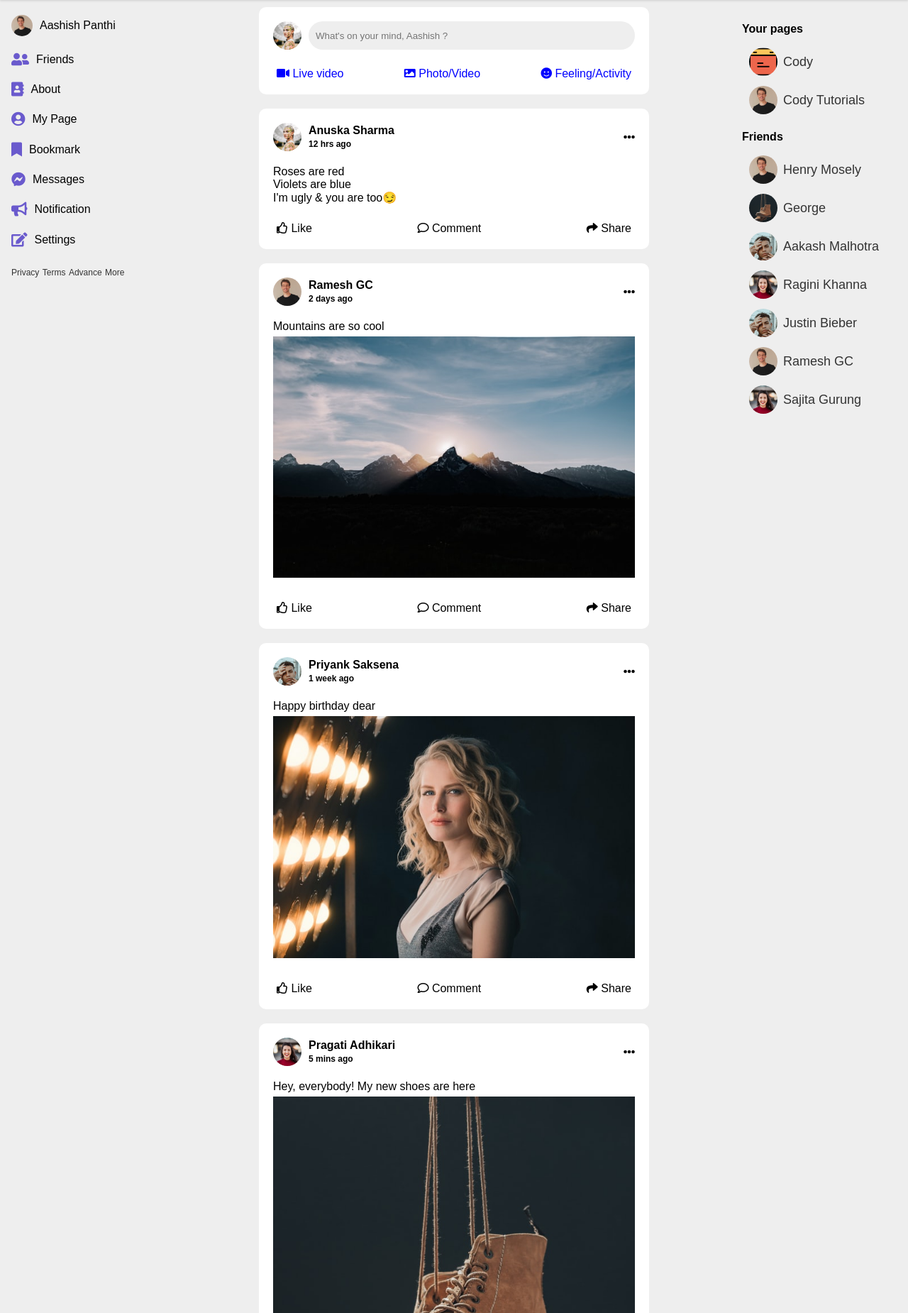
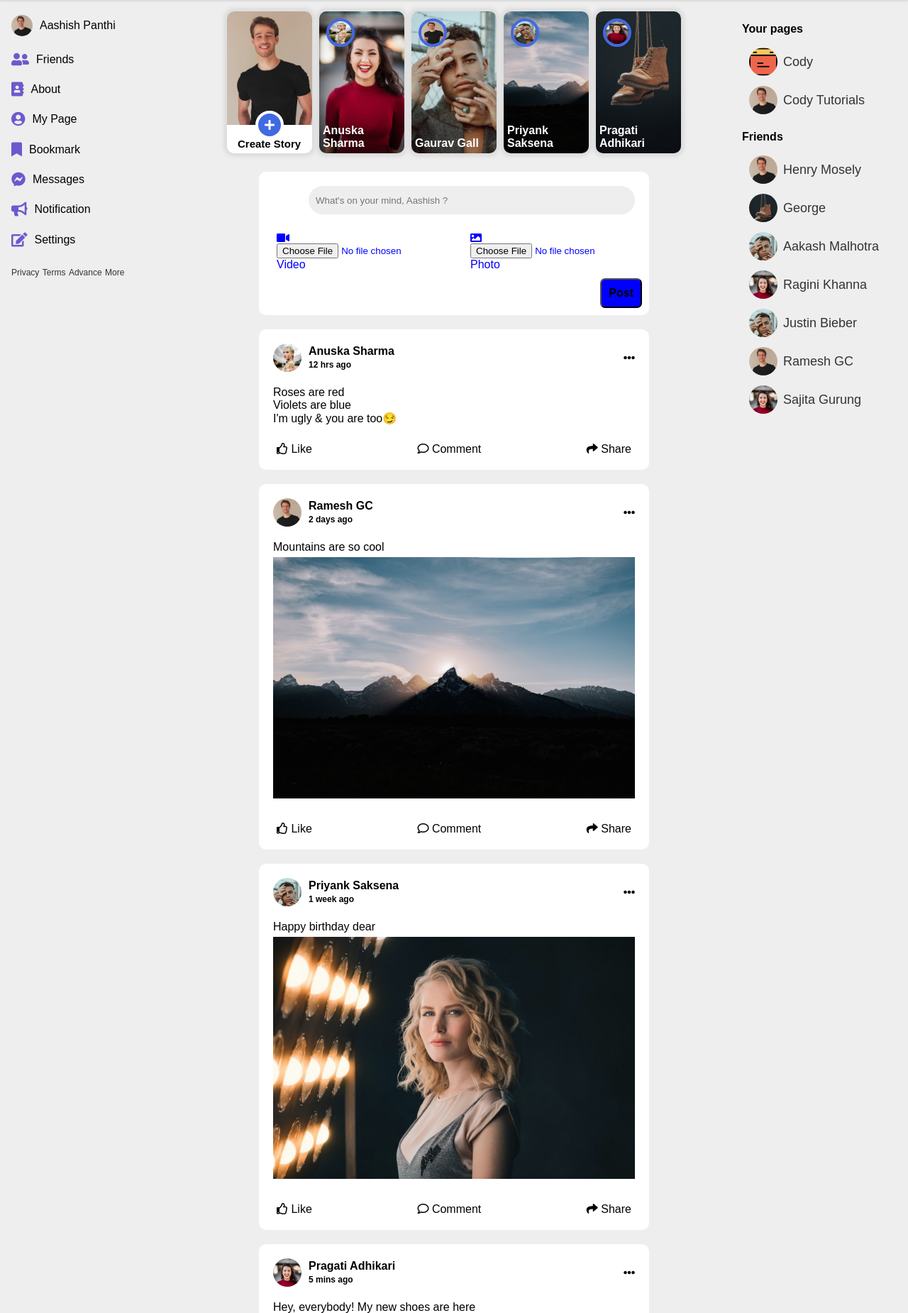
Before and after one commit to RufetYusubov/devopsgram, a Django app: page /devops/home/ in a window 1280 px wide. Shown: the part 70-1920 px from the top of the page at 71% size. Run offline with Django 4.2, Linux system fonts and the light colour scheme; the visitor is signed in with stand-in values (Sample User, id 1); parts of the project's set-up code (start-up, migrations or seed data) failed here and were passed over.

Commit message:
Modelde duzelis olundu

```diff
--- a/socialApp/models.py
+++ b/socialApp/models.py
@@ -6,6 +6,7 @@ class PostModel(models.Model):
     text = models.TextField(blank=True,null=True)
     image = models.ImageField(upload_to='posters/',blank=True,null=True)
     video = models.FileField(upload_to='videos/',blank=True,null=True)
+    pub_date = models.DateTimeField(auto_now_add=True)
 
     class Meta:
         verbose_name = "Post"
--- a/static/css/style.css
+++ b/static/css/style.css
@@ -386,3 +386,13 @@ nav .nav-right a > i{
     cursor:pointer;
     margin-left:8px;
 }
+
+.post_button{
+    background-color: blue;
+    display: block;
+    margin-left: auto;
+    font-size: 16px;
+    font-weight: 600;
+    padding: 10px 10px;
+    border-radius: 7px;
+}
--- a/templates/home.html
+++ b/templates/home.html
@@ -92,30 +92,76 @@ Home
 
 
         <div class="middle-panel">
+            <div class="story-section">
 
+                <div class="story create">
+                    <div class="dp-image">
+                        <img src="./images/dp.jpg" alt="Profile pic">
+                    </div>
+                    <span class="dp-container">
+                        <i class="fa fa-plus"></i>
+                    </span>
+                    <span class="name">Create Story</span>
+                </div>
+
+
+                <div class="story">
+                    <img src="./images/model.jpg" alt="Anuska's story">
+                    <div class="dp-container">
+                        <img src="./images/girl.jpg" alt="">
+                    </div>
+                    <p class="name">Anuska Sharma</p>
+                </div>
+
+                <div class="story">
+                    <img src="./images/boy.jpg" alt="Story image">
+                    <span class="dp-container">
+                        <img src="./images/dp.jpg" alt="Profile pic">
+                    </span>
+                    <span class="name">Gaurav Gall</span>
+                </div>
+
+                <div class="story">
+                    <img src="./images/mountains.jpg" alt="Story image">
+                    <span class="dp-container">
+                        <img src="./images/boy.jpg" alt="Profile pic">
+                    </span>
+                    <span class="name">Priyank Saksena</span>
+                </div>
+
+                <div class="story">
+                    <img src="./images/shoes.jpg" alt="Story image">
+                    <span class="dp-container">
+                        <img src="./images/model.jpg" alt="Profile pic">
+                    </span>
+                    <span class="name">Pragati Adhikari</span>
+                </div>
+            </div>
+
+            <form action="" method="POST" enctype="multipart/form-data">
+                {% csrf_token %}
+                <input type="hidden" name="choice" value="post_create">
                 <div class="post create">
                     <div class="post-top">
                         <div class="dp">
-                        <img src="./images/girl.jpg" alt="">
+                            <img src="" alt="">
                         </div>
-                    <input type="text" placeholder="What's on your mind, Aashish ?" />
+                        <input name="text" type="text" placeholder="What's on your mind, Aashish ?" />
                     </div>
 
                     <div class="post-bottom">
                         <div class="action">
-                        <i class="fa fa-video"></i>
-                        <span>Live video</span>
+                            <i class="fa fa-video"><input type="file" name="video"></i>
+                            <span>Video</span>
                         </div>
                         <div class="action">
-                        <i class="fa fa-image"></i>
-                        <span>Photo/Video</span>
-                    </div>
-                    <div class="action">
-                        <i class="fa fa-smile"></i>
-                        <span>Feeling/Activity</span>
+                            <i class="fa fa-image"><input type="file" name="image"></i>
+                            <span>Photo</span>
                         </div>
                     </div>
+                    <button class="post_button" type="submit">Post</button>
                 </div>
+            </form>
 
             <div class="post">
                 <div class="post-top">
```
Also changed, not shown: account/migrations/0001_initial.py, account/migrations/0002_accountmodel_cover_photo.py (deleted), db.sqlite3, socialApp/migrations/0001_initial.py. Lines whose indentation alone changed are shown as unchanged.
